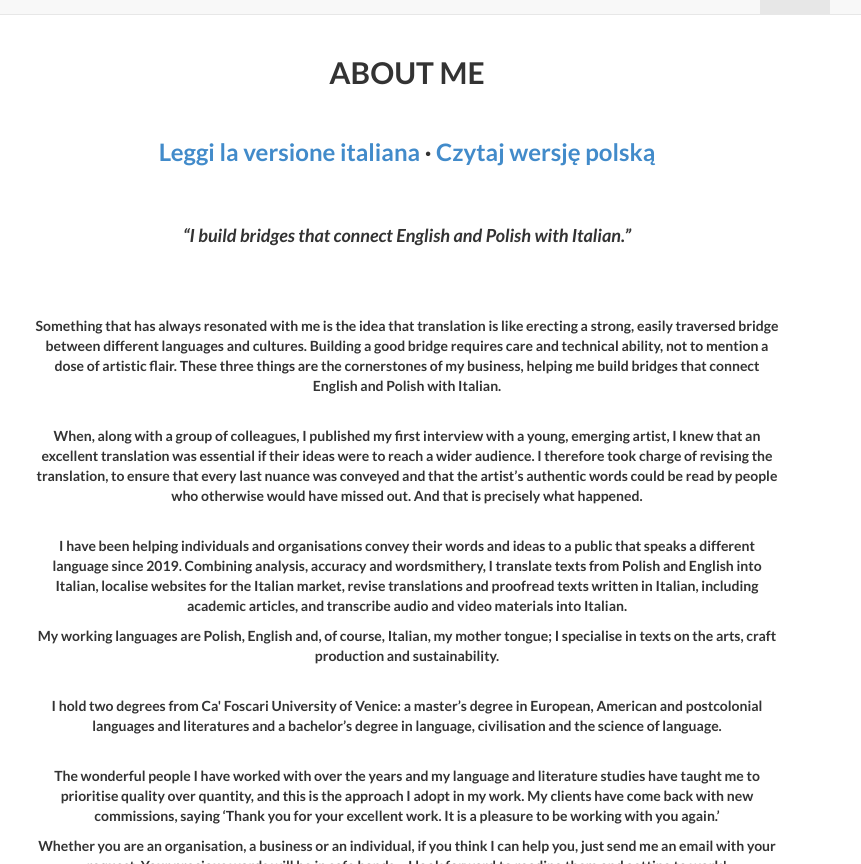
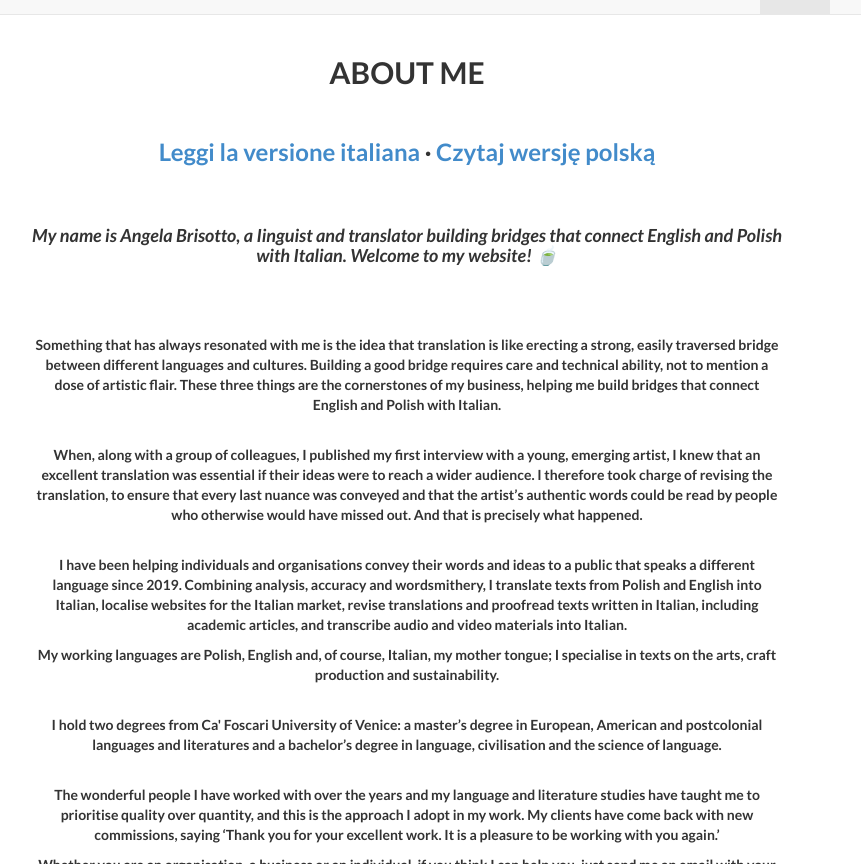
Before and after one commit to angelatiliatranslations/englishversion, a Jekyll site: the page built from index.html, in a window 1280 px wide and 900 px high, scrolled down 745 px, cut to the strip 36-900 px from the top of the window. Shown: the whole strip, without its empty margins (233-1094 px from the left). Built offline with Jekyll 4.4.1, drawn with Linux system fonts in a browser that asks for light colours; nearby versions of some CDN libraries; library files that are not in the unit come from our copies.

Commit message:
Update about.html

```diff
--- a/_includes/about.html
+++ b/_includes/about.html
@@ -10,7 +10,7 @@
                 <br>
                 <br>
                 <h4>
-<em>“I build bridges that connect English and Polish with Italian.”</em>
+<em>My name is Angela Brisotto, a Iinguist and translator building bridges that connect English and Polish with Italian. Welcome to my website! &#127861;</em>
 </h4>
                 <br>
                 <br>
```
